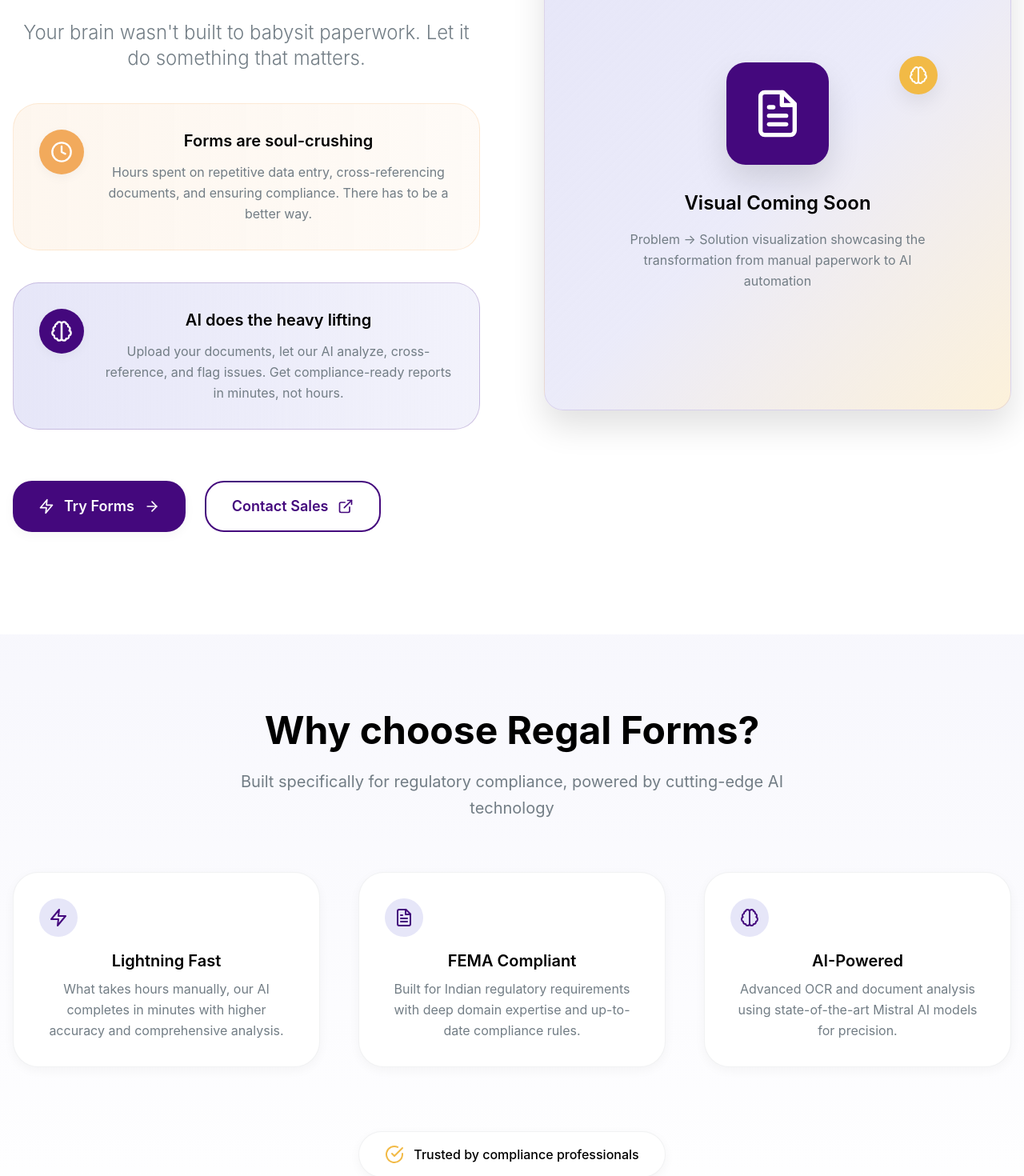
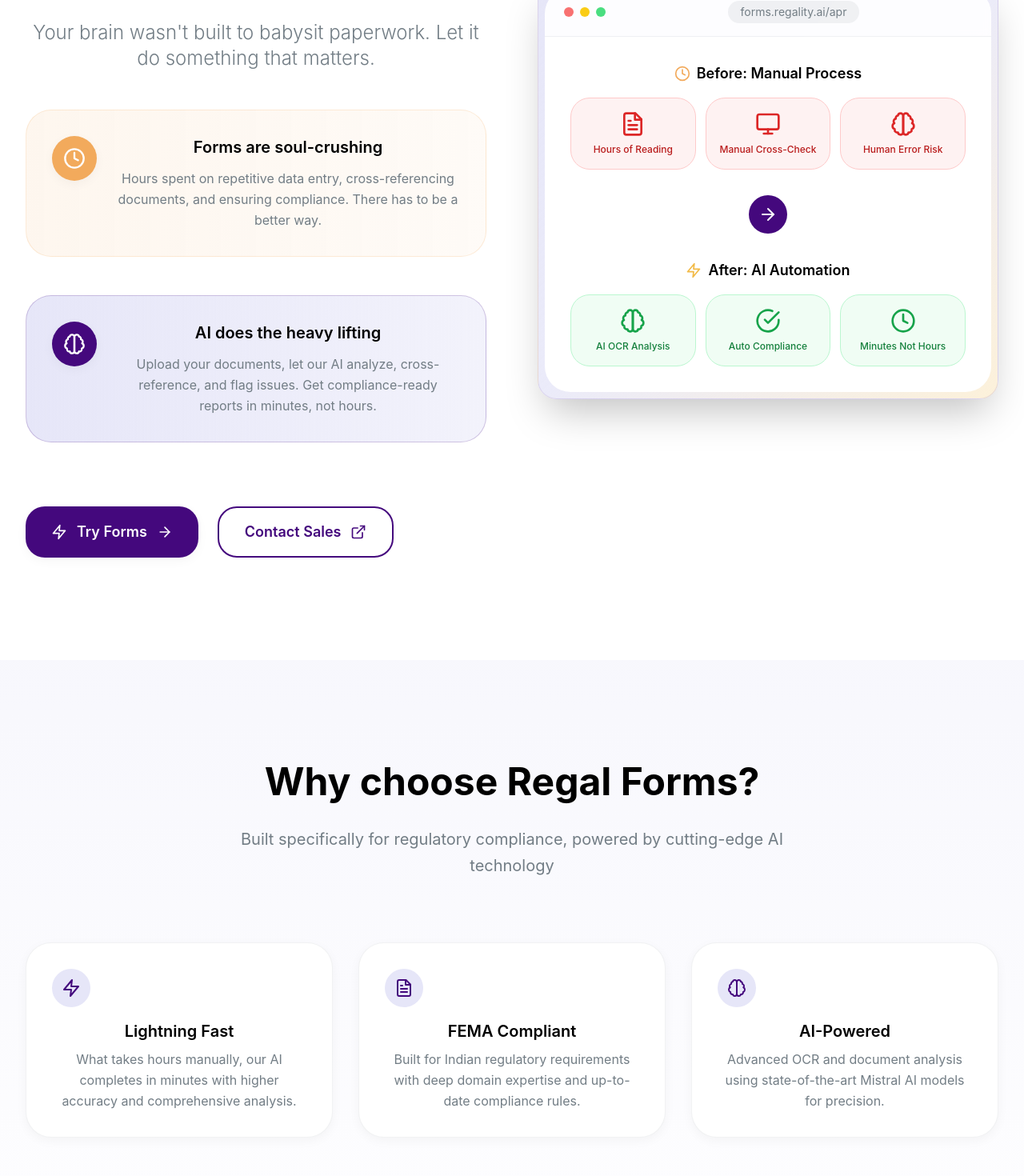
Before and after one commit to picturpoet/forms-java, a React (Vite) app: page / in a window 1280 px wide. Shown: the part 440-1910 px from the top of the page at 80% size. Built offline with nearby package versions, Linux system fonts and the light colour scheme.

Commit message:
Fix UI grid alignment and spacing issues

```diff
--- a/src/pages/LandingPage.tsx
+++ b/src/pages/LandingPage.tsx
@@ -1,4 +1,4 @@
-import { ArrowRight, FileText, Zap, Clock, Brain, ExternalLink, CheckCircle } from 'lucide-react';
+import { ArrowRight, FileText, Zap, Clock, Brain, ExternalLink, CheckCircle, Monitor, Smartphone } from 'lucide-react';
 import { useState } from 'react';
 import { Button } from '../components/ui/Button';
 import { CardTile } from '../components/ui/CardTile';
@@ -10,7 +10,7 @@
     <div className="min-h-screen bg-white">
       {/* Header */}
       <header className="bg-white border-b border-grey/10 sticky top-0 z-50 backdrop-blur-sm bg-white/95">
-        <div className="container mx-auto px-4 py-6">
+        <div className="max-w-7xl mx-auto px-6 lg:px-8 py-6">
           <div className="flex items-center justify-between">
             <div className="flex items-center gap-4">
               {/* Logo with fallback */}
@@ -55,17 +55,18 @@
         </div>
       </header>
 
-      {/* Hero Section */}
-      <main className="container mx-auto px-4 py-20 lg:py-32">
-        <div className="grid lg:grid-cols-2 gap-16 lg:gap-20 items-center">
-          {/* Left Content */}
-          <div className="space-y-10 animate-fade-in">
+      {/* Hero Section - Fixed 12-col grid with proper spacing */}
+      <main className="max-w-7xl mx-auto px-6 lg:px-8 py-32">
+        <div className="grid lg:grid-cols-12 gap-16 items-center">
+          {/* Left Content - 6 columns */}
+          <div className="lg:col-span-6 space-y-12 animate-fade-in">
             <div className="space-y-8">
               <h1 className="text-5xl lg:text-7xl font-bold text-text leading-tight tracking-tight">
                 Reclaim your time with{' '}
                 <span className="text-brand-dark">Regal Forms</span>
               </h1>
 
+              {/* 3x spacing from H1 to body copy */}
               <p className="text-xl lg:text-2xl text-text-light leading-relaxed font-light">
                 Your brain wasn't built to babysit paperwork. Let it do something that matters.
               </p>
@@ -107,8 +108,8 @@
               </div>
             </div>
 
-            {/* CTAs */}
-            <div className="flex flex-col sm:flex-row gap-6 pt-6">
+            {/* CTAs - 4x spacing from body to CTAs */}
+            <div className="flex flex-col sm:flex-row gap-6 pt-8">
               <Button
                 size="lg"
                 className="group"
@@ -131,27 +132,81 @@
             </div>
           </div>
 
-          {/* Right Visual Placeholder */}
-          <div className="order-first lg:order-last animate-slide-up">
-            <div className="bg-gradient-to-br from-brand-light via-brand-light/80 to-mna-yellow/20 rounded-3xl p-12 lg:p-16 border border-brand-dark/10 shadow-xl">
-              <div className="aspect-square flex items-center justify-center">
-                {/* Enhanced placeholder for visual */}
-                <div className="text-center space-y-8">
-                  <div className="relative">
-                    <div className="w-32 h-32 bg-brand-dark rounded-3xl mx-auto flex items-center justify-center shadow-xl">
-                      <FileText className="w-16 h-16 text-white" />
+          {/* Right Visual - 6 columns with Mac-style mockup */}
+          <div className="lg:col-span-6 order-first lg:order-last animate-slide-up">
+            <div className="relative">
+              {/* Mac Window Frame */}
+              <div className="bg-gradient-to-br from-brand-light via-brand-light/80 to-mna-yellow/20 rounded-3xl p-2 shadow-2xl border border-brand-dark/10">
+                {/* Window Header */}
+                <div className="bg-white/90 backdrop-blur-sm rounded-t-2xl px-6 py-4 border-b border-grey/10">
+                  <div className="flex items-center gap-3">
+                    <div className="flex gap-2">
+                      <div className="w-3 h-3 bg-red-400 rounded-full"></div>
+                      <div className="w-3 h-3 bg-yellow-400 rounded-full"></div>
+                      <div className="w-3 h-3 bg-green-400 rounded-full"></div>
                     </div>
-                    <div className="absolute -top-2 -right-2 w-12 h-12 bg-mna-yellow rounded-2xl flex items-center justify-center shadow-lg">
-                      <Brain className="w-6 h-6 text-white" />
+                    <div className="flex-1 text-center">
+                      <div className="bg-grey/10 rounded-lg px-4 py-1 text-sm text-text-light inline-block">
+                        forms.regality.ai/apr
+                      </div>
                     </div>
                   </div>
-                  <div className="space-y-4">
-                    <h3 className="text-2xl font-semibold text-text">
-                      Visual Coming Soon
-                    </h3>
-                    <p className="text-text-light leading-relaxed max-w-sm mx-auto">
-                      Problem → Solution visualization showcasing the transformation from manual paperwork to AI automation
-                    </p>
+                </div>
+
+                {/* Window Content */}
+                <div className="bg-white rounded-b-2xl p-8 min-h-[400px]">
+                  {/* Before/After Visualization */}
+                  <div className="space-y-8">
+                    {/* Before - Manual Process */}
+                    <div className="text-center space-y-4">
+                      <h4 className="text-lg font-semibold text-text flex items-center justify-center gap-2">
+                        <Clock className="w-5 h-5 text-mna-orange" />
+                        Before: Manual Process
+                      </h4>
+                      <div className="grid grid-cols-3 gap-3">
+                        <div className="bg-red-50 border border-red-200 rounded-xl p-4 text-center">
+                          <FileText className="w-8 h-8 text-red-600 mx-auto mb-2" />
+                          <p className="text-xs text-red-700 font-medium">Hours of Reading</p>
+                        </div>
+                        <div className="bg-red-50 border border-red-200 rounded-xl p-4 text-center">
+                          <Monitor className="w-8 h-8 text-red-600 mx-auto mb-2" />
+                          <p className="text-xs text-red-700 font-medium">Manual Cross-Check</p>
+                        </div>
+                        <div className="bg-red-50 border border-red-200 rounded-xl p-4 text-center">
+                          <Brain className="w-8 h-8 text-red-600 mx-auto mb-2" />
+                          <p className="text-xs text-red-700 font-medium">Human Error Risk</p>
+                        </div>
+                      </div>
+                    </div>
+
+                    {/* Arrow */}
+                    <div className="flex justify-center">
+                      <div className="w-12 h-12 bg-brand-dark rounded-full flex items-center justify-center">
+                        <ArrowRight className="w-6 h-6 text-white" />
+                      </div>
+                    </div>
+
+                    {/* After - AI Process */}
+                    <div className="text-center space-y-4">
+                      <h4 className="text-lg font-semibold text-text flex items-center justify-center gap-2">
+                        <Zap className="w-5 h-5 text-mna-yellow" />
+                        After: AI Automation
+                      </h4>
+                      <div className="grid grid-cols-3 gap-3">
+                        <div className="bg-green-50 border border-green-200 rounded-xl p-4 text-center">
+                          <Brain className="w-8 h-8 text-green-600 mx-auto mb-2" />
+                          <p className="text-xs text-green-700 font-medium">AI OCR Analysis</p>
+                        </div>
+                        <div className="bg-green-50 border border-green-200 rounded-xl p-4 text-center">
+                          <CheckCircle className="w-8 h-8 text-green-600 mx-auto mb-2" />
+                          <p className="text-xs text-green-700 font-medium">Auto Compliance</p>
+                        </div>
+                        <div className="bg-green-50 border border-green-200 rounded-xl p-4 text-center">
+                          <Clock className="w-8 h-8 text-green-600 mx-auto mb-2" />
+                          <p className="text-xs text-green-700 font-medium">Minutes Not Hours</p>
+                        </div>
+                      </div>
+                    </div>
                   </div>
                 </div>
               </div>
@@ -160,11 +215,11 @@
         </div>
       </main>
 
-      {/* Features Preview */}
-      <section className="bg-gradient-to-b from-brand-light/30 to-white py-24">
-        <div className="container mx-auto px-4">
-          <div className="text-center mb-16">
-            <h2 className="text-4xl lg:text-5xl font-bold text-text mb-6">
+      {/* Features Preview - Consistent container and 4-col grid */}
+      <section className="bg-gradient-to-b from-brand-light/30 to-white py-32">
+        <div className="max-w-7xl mx-auto px-6 lg:px-8">
+          <div className="text-center mb-20">
+            <h2 className="text-4xl lg:text-5xl font-bold text-text mb-8">
               Why choose Regal Forms?
             </h2>
             <p className="text-xl text-text-light max-w-3xl mx-auto leading-relaxed">
@@ -172,7 +227,8 @@
             </p>
           </div>
 
-          <div className="grid md:grid-cols-3 gap-8 lg:gap-12">
+          {/* 4-column grid aligned to 12-col system */}
+          <div className="grid md:grid-cols-3 lg:grid-cols-3 gap-8">
             <CardTile
               icon={Zap}
               title="Lightning Fast"
@@ -192,8 +248,8 @@
             />
           </div>
 
-          {/* Trust indicators */}
-          <div className="mt-20 text-center">
+          {/* Trust indicators - 8x section padding */}
+          <div className="mt-32 text-center">
             <div className="inline-flex items-center gap-3 bg-white rounded-2xl px-8 py-4 shadow-card border border-grey/10">
               <CheckCircle className="w-6 h-6 text-mna-yellow" />
               <span className="text-text font-medium">Trusted by compliance professionals</span>
@@ -202,9 +258,9 @@
         </div>
       </section>
 
-      {/* Footer */}
-      <footer className="bg-white border-t border-grey/10 py-12">
-        <div className="container mx-auto px-4">
+      {/* Footer - Consistent container */}
+      <footer className="bg-white border-t border-grey/10 py-16">
+        <div className="max-w-7xl mx-auto px-6 lg:px-8">
           <div className="flex flex-col md:flex-row items-center justify-between gap-6">
             <div className="flex items-center gap-4">
               {/* Logo with fallback */}
```
Also changed, not shown: src/pages/AprPage.tsx (+12 -11 lines).
